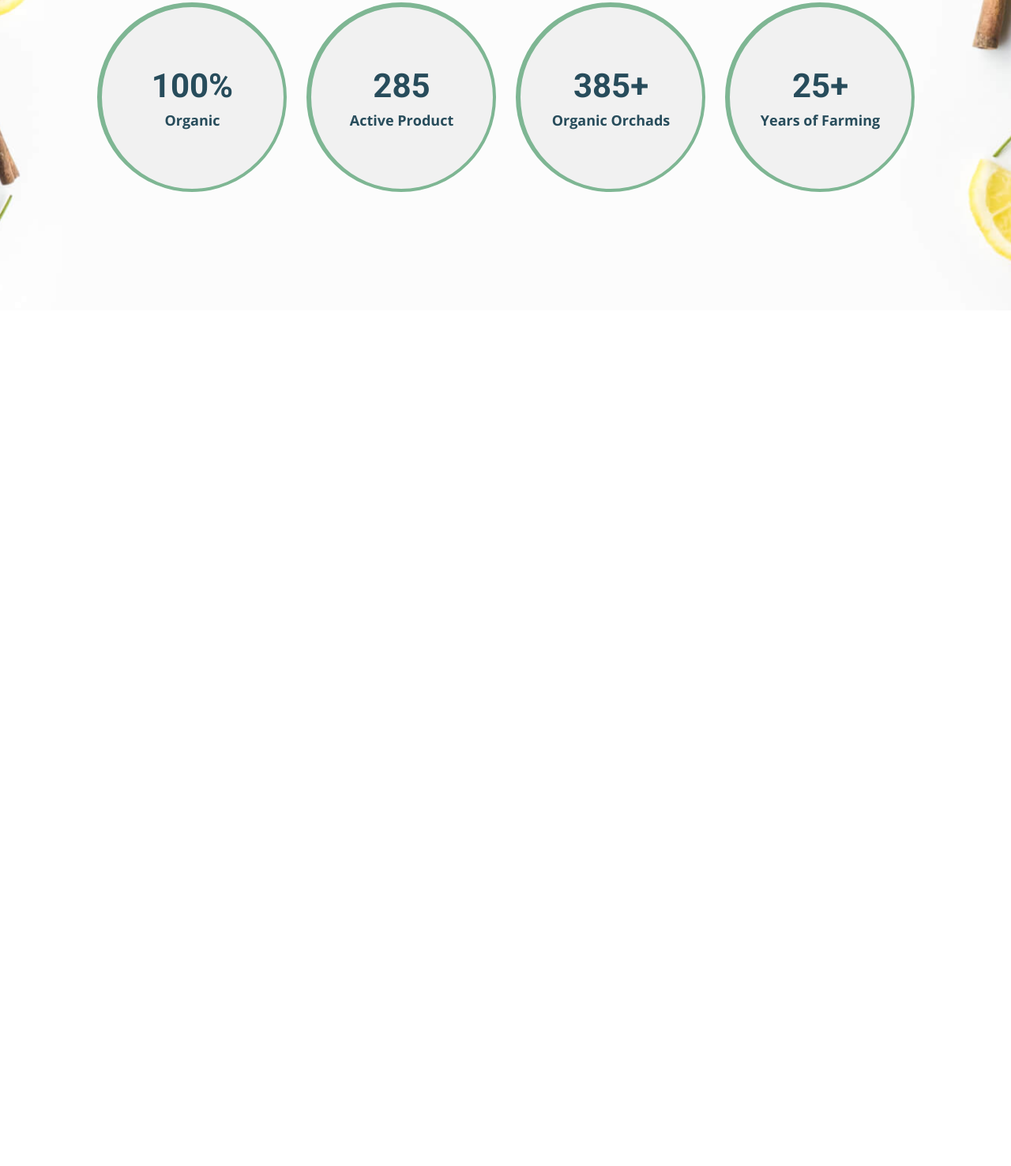
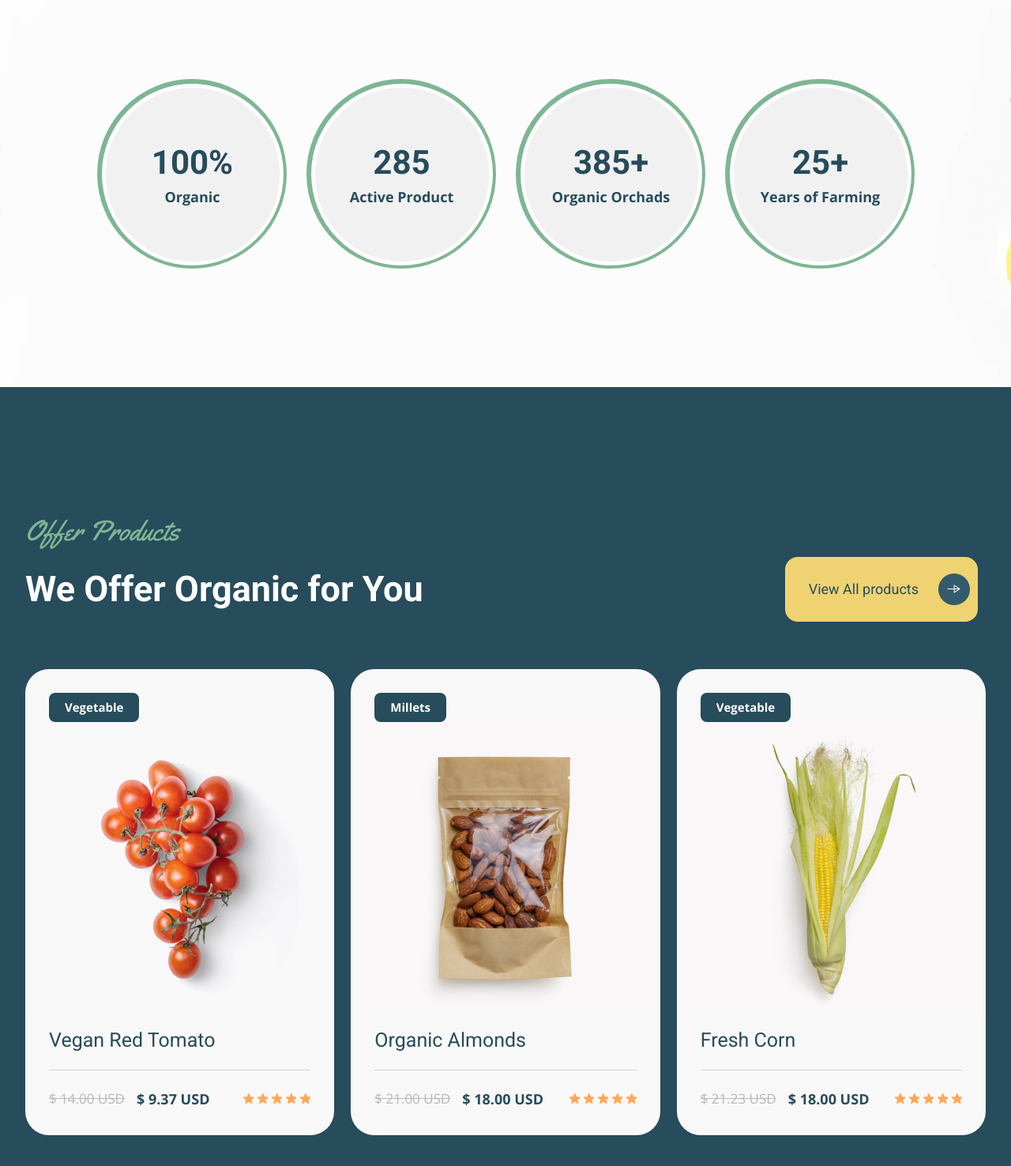
Before and after one commit to Andrew-Pykhalov/Exam_organick, a plain HTML site: page index.html in a window 1280 px wide. Shown: the part 5305-6781 px from the top of the page at 79% size. Before the commit the page ends 5698 px from the top, so only its background shows below. Drawn offline with nearby package versions, Linux system fonts and the light colour scheme; a script that the page names is missing.

Commit message:
offer is done

```diff
--- a/index.html
+++ b/index.html
@@ -269,7 +269,66 @@
         <section class="offer">
             <div class="container">
 
-
+                <div class="offer__content">
+                    <h3 class="offer__header1">Offer Products</h3>
+                    <div class="offer__head">
+                        <h2 class="offer__header2">We Offer Organic for You</h2>
+                        <button class="btn btn_offer">View All products</button>
+                    </div>
+                    <div class="offer__products">
+                        <div class="offer__element offer__element_tomato">
+                            <span class="offer__type">Vegetable</span>
+                            <div class="offer__desc">
+                                <span class="offer__name"><a class="offer__link" href="#">Vegan Red Tomato</a></span>
+                                <div class="offer__value">
+                                    <span class="offer__price">$ 14.00 USD</span>
+                                    <span class="offer__discount">$ 9.37 USD</span>
+                                    <ul class="offer__list">
+                                        <li class="offer__list_item"></li>
+                                        <li class="offer__list_item"></li>
+                                        <li class="offer__list_item"></li>
+                                        <li class="offer__list_item"></li>
+                                        <li class="offer__list_item"></li>
+                                    </ul>
+                                </div>
+                            </div>
+                        </div>
+                        <div class="offer__element offer__element_almond">
+                            <span class="offer__type">Millets</span>
+                            <div class="offer__desc">
+                                <span class="offer__name"><a class="offer__link" href="#">Organic Almonds</a></span>
+                                <div class="offer__value">
+                                    <span class="offer__price">$ 21.00 USD</span>
+                                    <span class="offer__discount">$ 18.00 USD</span>
+                                    <ul class="offer__list">
+                                        <li class="offer__list_item"></li>
+                                        <li class="offer__list_item"></li>
+                                        <li class="offer__list_item"></li>
+                                        <li class="offer__list_item"></li>
+                                        <li class="offer__list_item"></li>
+                                    </ul>
+                                </div>
+                            </div>
+                        </div>
+                        <div class="offer__element offer__element_corn">
+                            <span class="offer__type">Vegetable</span>
+                            <div class="offer__desc">
+                                <span class="offer__name"><a class="offer__link" href="#">Fresh Corn</a></span>
+                                <div class="offer__value">
+                                    <span class="offer__price">$ 21.23 USD</span>
+                                    <span class="offer__discount">$ 18.00 USD</span>
+                                    <ul class="offer__list">
+                                        <li class="offer__list_item"></li>
+                                        <li class="offer__list_item"></li>
+                                        <li class="offer__list_item"></li>
+                                        <li class="offer__list_item"></li>
+                                        <li class="offer__list_item"></li>
+                                    </ul>
+                                </div>
+                            </div>
+                        </div>
+                    </div>
+                </div>
 
             </div>
         </section>
--- a/styles/styles.css
+++ b/styles/styles.css
@@ -123,7 +123,8 @@ ul {
 .proposal__header3,
 .about__header1,
 .products__header1,
-.feedback__header1 {
+.feedback__header1,
+.offer__header1 {
     font-family: "Yellowtail", sans-serif;
     font-weight: normal;
     font-size: 36px;
@@ -251,7 +252,8 @@ ul {
 
 .about__header2,
 .products__header2,
-.feedback__header2 {
+.feedback__header2,
+.offer__header2 {
     font-family: "Roboto", sans-serif;
     font-size: 45px;
     line-height: 60px;
@@ -304,7 +306,8 @@ ul {
 }
 
 .about__adv_header,
-.products__link {
+.products__link,
+.offer__link {
     font-family: "Roboto", sans-serif;
     font-weight: normal;
     font-size: 25px;
@@ -345,7 +348,8 @@ ul {
     flex-wrap: wrap;
 }
 
-.products__element {
+.products__element,
+.offer__element {
     display: flex;
     flex-direction: column;
     align-items: flex-start;
@@ -366,7 +370,8 @@ ul {
     border-radius: 30px;
 }
 
-.products__element_corn {
+.products__element_corn,
+.offer__element_corn {
     background-image: url("/images/products_corn.png");
 }
 
@@ -374,11 +379,13 @@ ul {
     background-image: url("/images/products_pistachio.png");
 }
 
-.products__element_tomato {
+.products__element_tomato,
+.offer__element_tomato {
     background-image: url("/images/products_tomato.png");
 }
 
-.products__element_almond {
+.products__element_almond,
+.offer__element_almond {
     background-image: url("/images/products_almonds.png");
 }
 
@@ -386,7 +393,8 @@ ul {
     background-image: url("/images/products_hazelnut.png");
 }
 
-.products__type {
+.products__type,
+.offer__type {
     padding: 5px 20px;
 
     font-family: "Open Sans", sans-serif;
@@ -400,7 +408,8 @@ ul {
     border-radius: 8px;
 }
 
-.products__desc {
+.products__desc,
+.offer__desc {
     display: flex;
     flex-direction: column;
     gap: 20px;
@@ -408,23 +417,27 @@ ul {
     width: 100%;
 }
 
-.products__value {
+.products__value,
+.offer__value {
     display: flex;
     align-items: center;
     gap: 15px;
 }
 
-.products__name {
+.products__name,
+.offer__name {
     padding-bottom: 20px;
 
    border-bottom: 1px solid #D4D4D4;
 }
 
-.products__link {
+.products__link,
+.offer__link {
     text-decoration: none;
 }
 
-.products__price {
+.products__price,
+.offer__price {
     font-family: "Open Sans", sans-serif;
     font-size: 17px;
     line-height: 32px;
@@ -433,7 +446,8 @@ ul {
     text-decoration: line-through;
 }
 
-.products__discount {
+.products__discount,
+.offer__discount {
     font-family: "Open Sans", sans-serif;
     font-size: 18px;
     font-weight: bold;
@@ -441,7 +455,8 @@ ul {
     color: #274C5B;
 }
 
-.products__list {
+.products__list,
+.offer__list {
     margin-left: auto;
 
     display: flex;
@@ -451,7 +466,8 @@ ul {
 }
 
 .products__list_item,
-.feedback__list_item {
+.feedback__list_item,
+.offer__list_item {
     display: inline-block;
 
     width: 13px;
@@ -608,3 +624,34 @@ ul {
     line-height: 32px;
     color: #274C5B;
 }
+
+.offer {
+    background-color: #274C5B;
+}
+
+.offer__content {
+    padding: 150px 0;
+}
+
+.offer__head {
+    display: flex;
+    align-items: center;
+    justify-content: space-between;
+
+    margin-bottom: 60px;
+}
+
+.offer__products {
+    display: flex;
+    align-items: center;
+    justify-content: space-between;
+    gap: 20px;
+}
+
+.offer__header2 {
+    color: #fff;
+}
+
+.btn_offer {
+    margin-right: 10px;
+}
```
Also changed, not shown: images/feedback_circle.png (added), images/feedback_user_ico.png (added).
